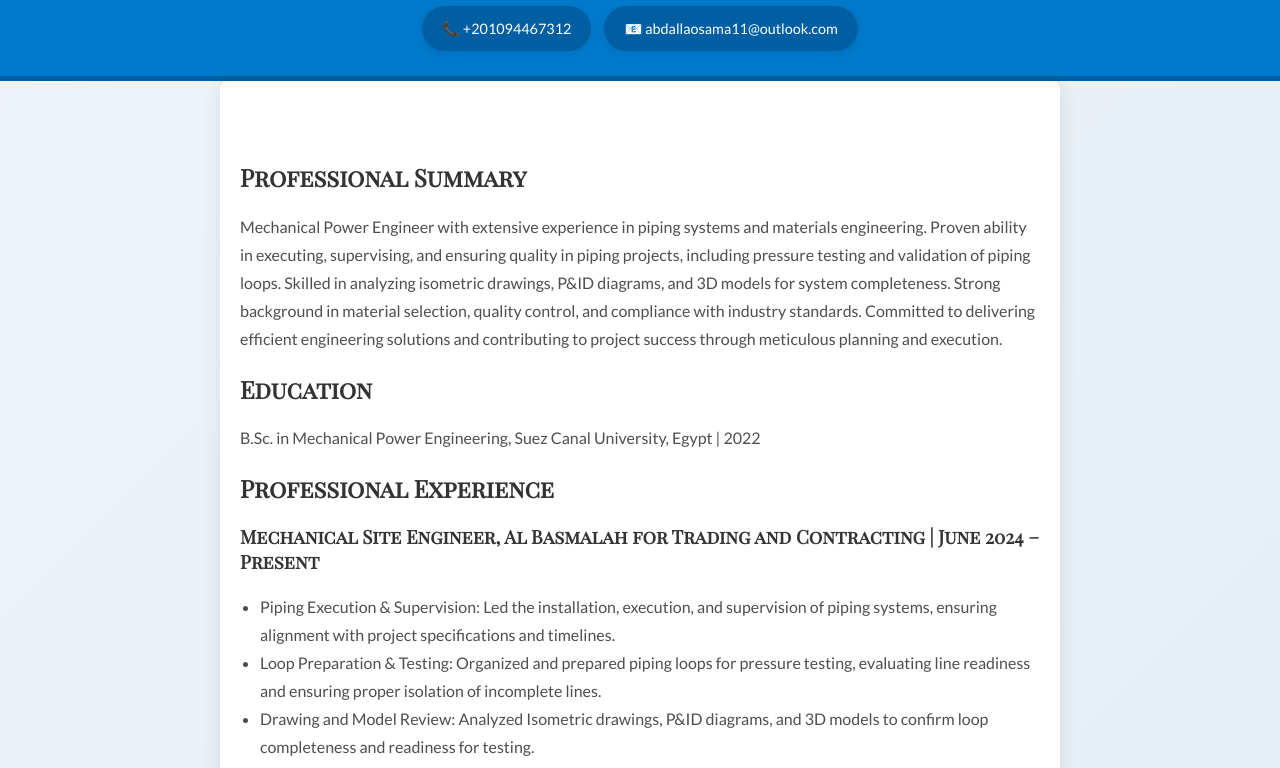
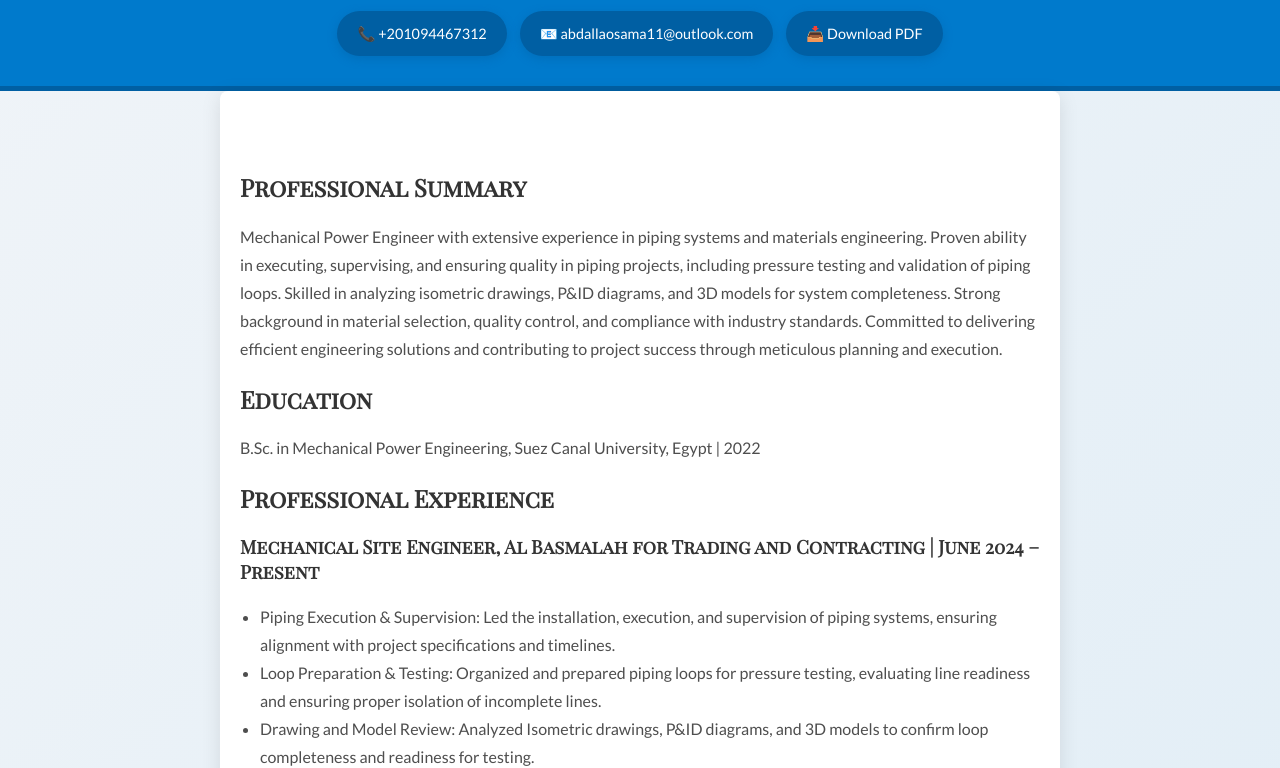
Before and after one commit to abdalla79/Abdallaosama-CV, a plain HTML site: page index.html in a window 1280 px wide. Shown: the part 143-911 px from the top of the page. Drawn offline with Linux system fonts and the light colour scheme.

Commit message:
Add files via upload

```diff
--- a/index.html
+++ b/index.html
@@ -65,7 +65,7 @@
 
         .button-link {
             display: inline-block;
-            margin: 5px;
+            margin: 10px 5px;
             padding: 10px 20px;
             font-size: 0.9em;
             color: white;
@@ -123,6 +123,8 @@
         <!-- Contact buttons -->
         <a href="tel:+201094467312" class="button-link">📞 +201094467312</a>
         <a href="mailto:abdallaosama11@outlook.com" class="button-link">📧 abdallaosama11@outlook.com</a>
+        <!-- PDF download button -->
+        <a href="Abdalla_Osama_Hassan_CV.pdf" class="button-link" download>📥 Download PDF</a>
     </div>
 
     <!-- Main content section -->
```
